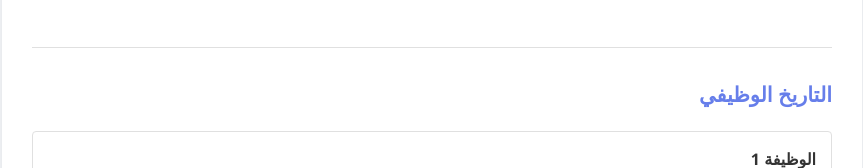
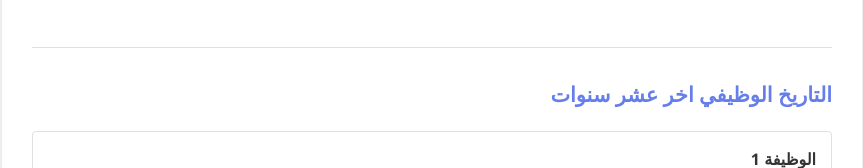
Before and after one commit to nayernfs-ui/Canada-Tourism-Visa, a website: page index.html in a window 1280 px wide. Shown: the part 1997-2165 px from the top of the page, without its empty margins (208-1071 px from the left). Drawn offline with Linux system fonts and the light colour scheme.

Commit message:
Update work experience section title to include last ten years

```diff
--- a/index.html
+++ b/index.html
@@ -367,7 +367,7 @@
 
         <!-- Work Experience Section -->
         <fieldset id="workExperience" class="form-section">
-          <legend class="section-title">التاريخ الوظيفي</legend>
+          <legend class="section-title">التاريخ الوظيفي اخر عشر سنوات</legend>
 
           <div id="jobsContainer">
             <div class="job-entry">
```
Also changed, not shown: 2 other files.
